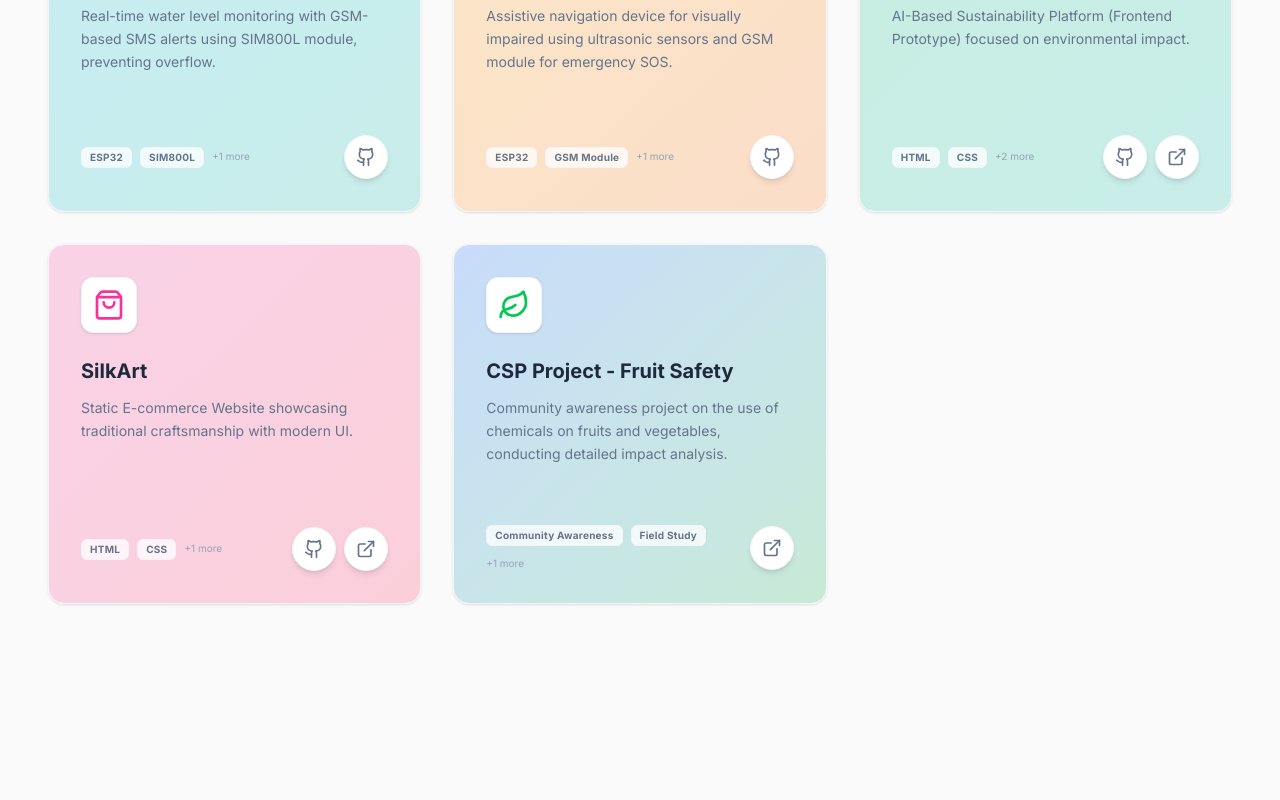
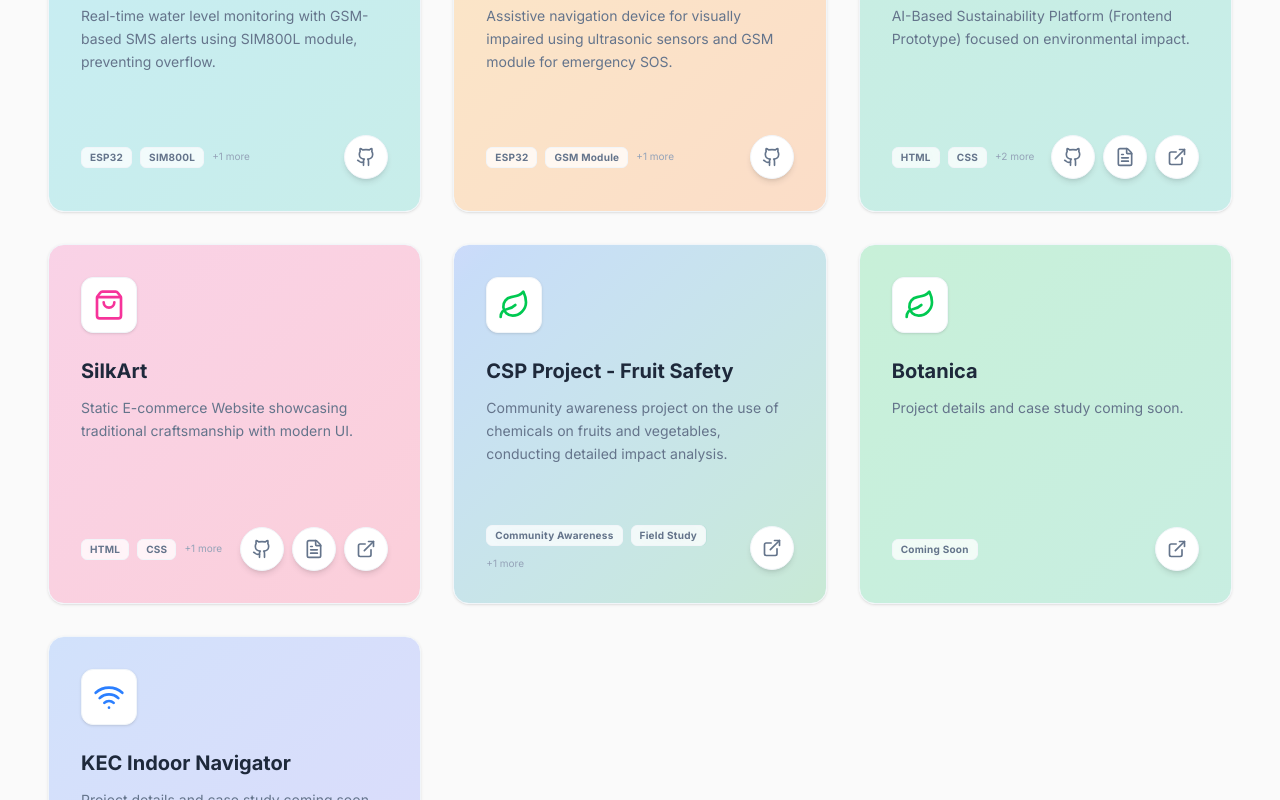
Before and after one commit to uday0438/Uday_Portfolio, a React (Vite) app: page / in a window 1280 px wide. Shown: the part 1600-2400 px from the top of the page. Built offline with nearby package versions, Linux system fonts and the light colour scheme; a web font is replaced by a local one.

Commit message:
Update project section and add new projects

```diff
--- a/components/Projects.tsx
+++ b/components/Projects.tsx
@@ -27,7 +27,8 @@ const projects: Project[] = [
     tags: ["ESP-32", "HuskyLens", "Google Sheets API"],
     gradient: "from-blue-500/20 to-cyan-500/20 dark:from-blue-500/10 dark:to-cyan-500/10",
     icon: <Eye className="w-8 h-8 text-blue-500" />,
-    github: "https://github.com/uday0438",
+    github: "https://github.com/uday0438/Smart_Attendance_System.git",
+    localPresentationPdf: "https://view.officeapps.live.com/op/view.aspx?src=https%3A%2F%2Fraw.githubusercontent.com%2Fuday0438%2FSmart_Attendance_System%2Fmain%2FDocs%2Fsmart%2520attendence.pptx",
     details: {
       challenge: "Manual attendance marking in classrooms is time-consuming and prone to proxy errors. Traditional biometric systems require physical contact, which is unhygienic.",
       solution: "Developed a contactless system using the HuskyLens AI vision sensor paired with an ESP32. The system recognizes faces in real-time and pushes attendance data directly to a Google Sheet via a custom Apps Script API.",
@@ -46,7 +47,8 @@ const projects: Project[] = [
     tags: ["Raspberry Pi", "Webcam", "Python", "OpenCV"],
     gradient: "from-indigo-500/20 to-violet-500/20 dark:from-indigo-500/10 dark:to-violet-500/10",
     icon: <Eye className="w-8 h-8 text-indigo-500" />,
-    github: "https://github.com/uday0438",
+    github: "https://github.com/uday0438/Smart_Attendance_Raspi.git",
+    localPresentationPdf: "https://view.officeapps.live.com/op/view.aspx?src=https%3A%2F%2Fraw.githubusercontent.com%2Fuday0438%2FSmart_Attendance_Raspi%2Fmain%2FDoc%2FClassLens%2520Smart%2520Attendance%2520System.pptx",
     details: {
       challenge: "Scaling contactless attendance for larger institutions requires higher processing power, better camera resolution, and more robust database management than microcontroller-based solutions can provide.",
       solution: "Engineered a comprehensive attendance solution using a Raspberry Pi paired with a standard webcam. Leveraged OpenCV and Python for accurate facial recognition, enabling faster processing of multiple faces and more complex data handling.",
@@ -174,6 +176,22 @@ const projects: Project[] = [
         "Recommended best practices for vegetable sanitation"
       ]
     }
+  },
+  {
+    id: 10,
+    title: "Botanica",
+    description: "Project details and case study coming soon.",
+    tags: ["Coming Soon"],
+    gradient: "from-green-500/20 to-emerald-500/20 dark:from-green-500/10 dark:to-emerald-500/10",
+    icon: <Leaf className="w-8 h-8 text-green-500" />
+  },
+  {
+    id: 11,
+    title: "KEC Indoor Navigator",
+    description: "Project details and case study coming soon.",
+    tags: ["Coming Soon"],
+    gradient: "from-blue-500/20 to-indigo-500/20 dark:from-blue-500/10 dark:to-indigo-500/10",
+    icon: <Wifi className="w-8 h-8 text-blue-500" />
   }
 ];
 
@@ -303,7 +321,7 @@ const ProjectModal: React.FC<{ project: Project; onClose: () => void }> = ({ pro
   );
 };
 
-const ProjectCard: React.FC<{ project: Project; index: number; onClick: () => void }> = ({ project, index, onClick }) => {
+const ProjectCard: React.FC<{ project: Project; index: number }> = ({ project, index }) => {
   const ref = useRef<HTMLDivElement>(null);
   const isInView = useInView(ref, { once: true, margin: "-100px" });
 
@@ -337,19 +355,17 @@ const ProjectCard: React.FC<{ project: Project; index: number; onClick: () => vo
       animate={isInView ? { opacity: 1, y: 0 } : {}}
       transition={{ duration: 0.6, delay: index * 0.1 }}
       className="perspective-1000"
-      onClick={onClick}
     >
       <motion.div
         onMouseMove={handleMouseMove}
         onMouseLeave={handleMouseLeave}
         whileHover={{ scale: 1.02, y: -5 }}
-        whileTap={{ scale: 0.98 }}
         style={{
           rotateY,
           rotateX,
           transformStyle: "preserve-3d",
         }}
-        className={`relative h-full min-h-[360px] w-full rounded-2xl overflow-hidden cursor-pointer group bg-gradient-to-br ${project.gradient} border border-[var(--border-color)] shadow-sm hover:shadow-2xl transition-all duration-500`}
+        className={`relative h-full min-h-[360px] w-full rounded-2xl overflow-hidden group bg-gradient-to-br ${project.gradient} border border-[var(--border-color)] shadow-sm hover:shadow-2xl transition-all duration-500`}
       >
         <div
           style={{ transform: "translateZ(50px)" }}
@@ -386,10 +402,15 @@ const ProjectCard: React.FC<{ project: Project; index: number; onClick: () => vo
               )}
             </div>
 
-            <div className="flex gap-2" onClick={(e) => e.stopPropagation()}>
+            <div className="flex gap-2">
               {project.github && (
                 <a href={project.github} target="_blank" rel="noopener noreferrer" title="View Code" className="w-11 h-11 rounded-full bg-[var(--bg-secondary)] border border-[var(--border-color)] flex items-center justify-center text-[var(--text-secondary)] hover:bg-blue-500 hover:text-white transition-all shadow-md">
                   <Github size={20} />
+                </a>
+              )}
+              {project.localPresentationPdf && (
+                <a href={project.localPresentationPdf} target="_blank" rel="noopener noreferrer" title="View Presentation" className="w-11 h-11 rounded-full bg-[var(--bg-secondary)] border border-[var(--border-color)] flex items-center justify-center text-[var(--text-secondary)] hover:bg-blue-500 hover:text-white transition-all shadow-md">
+                  <FileText size={20} />
                 </a>
               )}
               {project.demo && (
@@ -397,7 +418,7 @@ const ProjectCard: React.FC<{ project: Project; index: number; onClick: () => vo
                   <ExternalLink size={20} />
                 </a>
               )}
-              {(!project.github && !project.demo) && (
+              {(!project.github && !project.demo && !project.localPresentationPdf) && (
                 <div className="w-11 h-11 rounded-full bg-[var(--bg-secondary)] border border-[var(--border-color)] flex items-center justify-center text-[var(--text-secondary)] group-hover:bg-blue-500 group-hover:text-white transition-all pointer-events-none shadow-md">
                   <ExternalLink size={20} />
                 </div>
@@ -414,7 +435,6 @@ const ProjectCard: React.FC<{ project: Project; index: number; onClick: () => vo
 };
 
 const Projects: React.FC = () => {
-  const [selectedProject, setSelectedProject] = useState<Project | null>(null);
   const headerRef = useRef<HTMLDivElement>(null);
   const isHeaderInView = useInView(headerRef, { once: true });
 
@@ -433,9 +453,6 @@ const Projects: React.FC = () => {
             A collection of IoT, VLSI, and Engineering solutions designed to bridge the gap between hardware and software.
           </p>
         </div>
-        <div className="hidden md:block text-sm font-medium text-[var(--text-muted)] italic">
-          Click any card to read the full case study
-        </div>
       </motion.div>
 
       <div className="grid grid-cols-1 md:grid-cols-2 lg:grid-cols-3 gap-8">
@@ -444,25 +461,9 @@ const Projects: React.FC = () => {
             key={project.id}
             project={project}
             index={index}
-            onClick={() => {
-              if (project.localPresentationPdf) {
-                window.open(project.localPresentationPdf, '_blank');
-              } else {
-                setSelectedProject(project);
-              }
-            }}
           />
         ))}
       </div>
-
-      <AnimatePresence>
-        {selectedProject && (
-          <ProjectModal
-            project={selectedProject}
-            onClose={() => setSelectedProject(null)}
-          />
-        )}
-      </AnimatePresence>
     </div>
   );
 };
```
Also changed, not shown: 1 other file (tests, documents, lock files or other folders).
